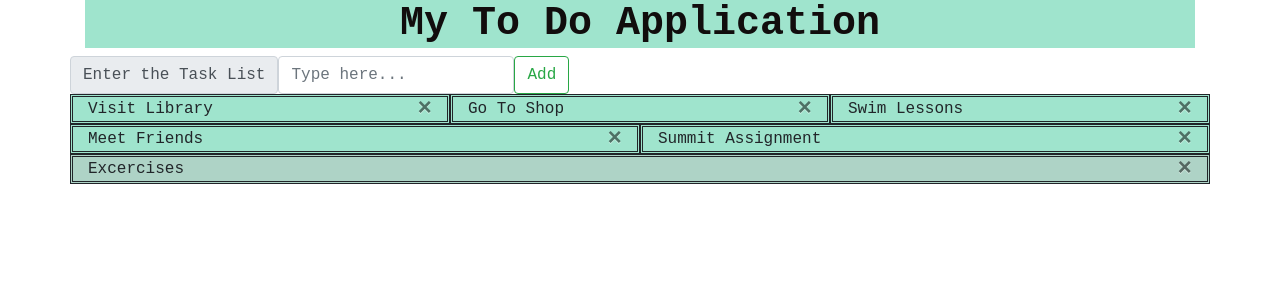
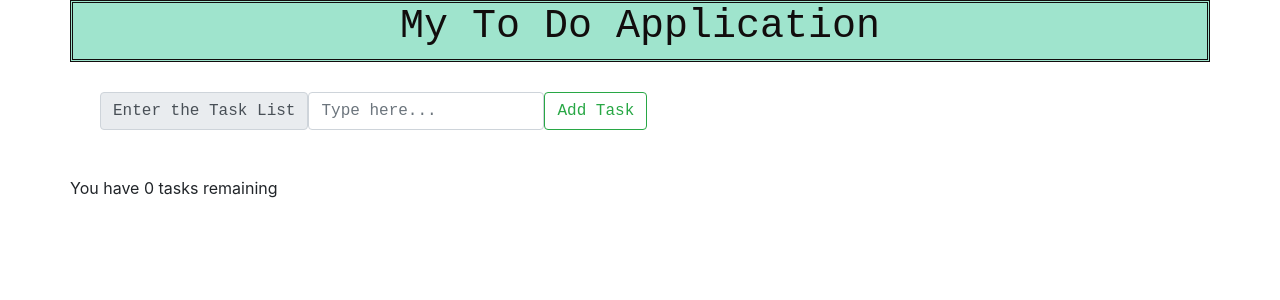
Before and after one commit to Swarnalathas/todo-app-frontend, a React app: page / in a window 1280 px wide. Shown: the top 300 px of the page. Built offline with nearby package versions, Linux system fonts and the light colour scheme.

Commit message:
updated button click

```diff
--- a/src/App.css
+++ b/src/App.css
@@ -32,9 +32,8 @@
   }
 }
 
-.title {
+#title {
   color: rgb(17, 13, 13);
-  border-style: none;
   background-color:rgb(159, 228, 205);
   font-size: 40;
   font-family: 'Courier New', Courier, monospace;
@@ -43,9 +42,20 @@
   width:100%;
 }
 
+.addTask {
+  font-family: 'Courier New', Courier, monospace;
+  font-size: 20;
+  padding:30px;
+  widows: 100px;
+  text-align: center;
+  widows: 100px;
+}
+
+
 .addTaskRow {
   font-family: 'Courier New', Courier, monospace;
   font-size: 20;
+  text-align: left;
 }
 
 .col-sm-4 {
@@ -53,7 +63,6 @@
   font-size: 20;
   text-align: left;
   padding: 20 40 20 40;
-  background-color: rgb(159, 228, 205);
   border-style: double;
 }
 
--- a/src/App.js
+++ b/src/App.js
@@ -4,22 +4,42 @@ import './App.css';
 import Header from './components/Header';
 import AddTask from './components/AddTask';
 import TaskList from './components/TaskList';
+import TaskCounter from './components/TaskCounter';
+
 
 class App extends Component {
+  state = {
+    tasksList: []
+  }
+
+  addTask(taskDescription) {
+    let currentListofTask = this.state.tasksList;
+    currentListofTask.push(taskDescription);
+    this.setState({ tasksList: currentListofTask });
+  }
 
   render() {
-    const headers = ["My To Do Application"];
 
     return (
       <div className="container">
+        <div className="row">
+          <div class="col-sm-12" id="title" >
+            <Header />
+          </div>
+        </div>
+
+        <div className="row">
+          <AddTask addTaskFunction={this.addTask.bind(this)} />
+        </div>
+
+        <div className="row">
+          <TaskCounter taskCount={this.state.tasksList.length} />
+        </div>
         {
-          headers.map(function (header, index) {
-            return <Header headerText={header} key={index} />
+          this.state.tasksList.map(function (item, index) {
+            return <TaskList taskName={item} key={index} />
           })
         }
-        <AddTask />
-
-        <TaskList />
       </div>
     );
   }
--- a/src/components/AddTask.js
+++ b/src/components/AddTask.js
@@ -1,22 +1,40 @@
 import React, { Component } from 'react';
 
 class AddTask extends Component {
+    state = {
+        textEntered: ""
+    }
+
+    onAddClicked = () => {
+        if (this.state.textEntered === "") {
+            alert("Please enter the Task");
+        } else {
+            this.props.addTaskFunction(this.state.textEntered);
+            this.setState({ textEntered: "" });
+        }
+    }
+
+    onTextChanged = (event) => {
+        this.setState({ textEntered: event.target.value });
+    }
+
     render() {
         return (
-            <div className="row addTaskRow">
-                <div>
-                <span class="input-group-text" id="basic-addon1">Enter the Task List</span>
+            <div class="input-group mb-3 addTask">
+                <div >
+                    <span class="input-group-text" id="basic-addon1">Enter the Task List</span>
                 </div>
                 <div>
-                <input type="text" class="form-control" placeholder="Type here..." aria-label="Username"
-                    aria-describedby="basic-addon1" />
+                    <input type="text" class="form-control" placeholder="Type here..."
+                        onChange={this.onTextChanged} value={this.state.textEntered} />
                 </div>
-                <div col-sm-4>
-                <button type="button" class="btn btn-outline-success">Add</button>
+                <div>
+                    <button type="button" class="btn btn-outline-success" onClick={this.onAddClicked}>Add Task</button>
                 </div>
             </div>
         );
     }
 }
 
+
 export default AddTask;
--- a/src/components/Header.js
+++ b/src/components/Header.js
@@ -3,8 +3,8 @@ import React, { Component } from 'react';
 class Header extends Component {
     render() {
         return (
-            <h1 className="title">
-                {this.props.headerText}
+            <h1>
+                My To Do Application
             </h1>
         );
     }
--- /dev/null
+++ b/src/components/TaskCounter.js
@@ -0,0 +1,13 @@
+import React, { Component } from 'react';
+
+class TaskCounter extends Component {
+    render() {
+        return (
+            <div>
+                <p> You have {this.props.taskCount} tasks remaining</p>
+            </div>
+        );
+    }
+}
+
+export default TaskCounter;
--- a/src/components/TaskList.js
+++ b/src/components/TaskList.js
@@ -4,29 +4,18 @@ class TaskList extends Component {
     render() {
         return (
             <div className="row" >
-                <div class="col-sm-4" >
-                    Visit Library
-                    <button type="button" class="close" data-dismiss="alert">&times;</button>
+                <div className="col-sm-12 col-md-8" >
+                    {this.props.taskName}
                 </div>
-                <div class="col-sm-4 ">
-                    Go To Shop
-                    <button type="button" class="close" data-dismiss="alert">&times;</button>
+
+                <div className="col-sm-6 col-md-2">
+                <button type="button" >Done
+                </button>
                 </div>
-                <div class="col-sm-4 ">
-                    Swim Lessons
-                    <button type="button" class="close" data-dismiss="alert">&times;</button>
-                </div>
-                <div class="col-sm-6 ">
-                    Meet Friends
-                    <button type="button" class="close" data-dismiss="alert">&times;</button>
-                </div>
-                <div class="col-sm-6 ">
-                    Summit Assignment
-                    <button type="button" class="close" data-dismiss="alert">&times;</button>
-                </div>
-                <div class="col-sm-12 ">
-                    Excercises
-                    <button type="button" class="close" data-dismiss="alert">&times;</button>
+
+                <div className="col-sm-6 col-md-2">
+                <button type="button" >Delete
+                </button>
                 </div>
             </div>
         );
```
